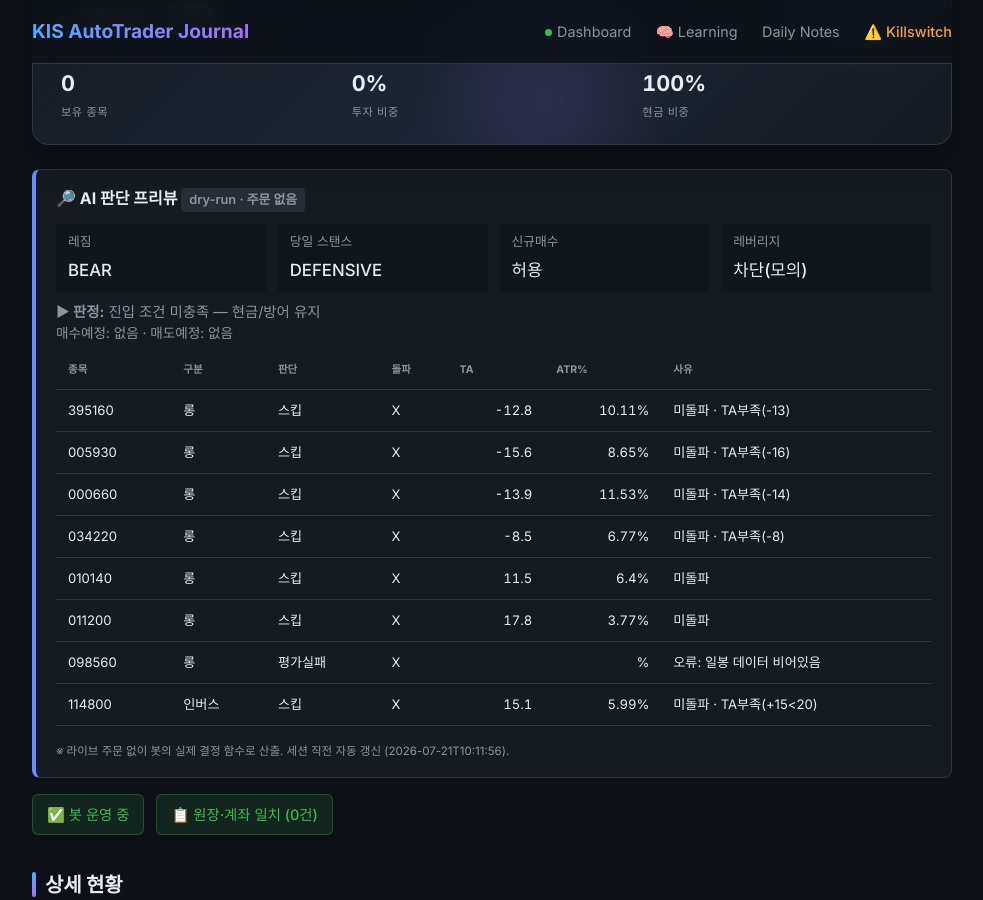
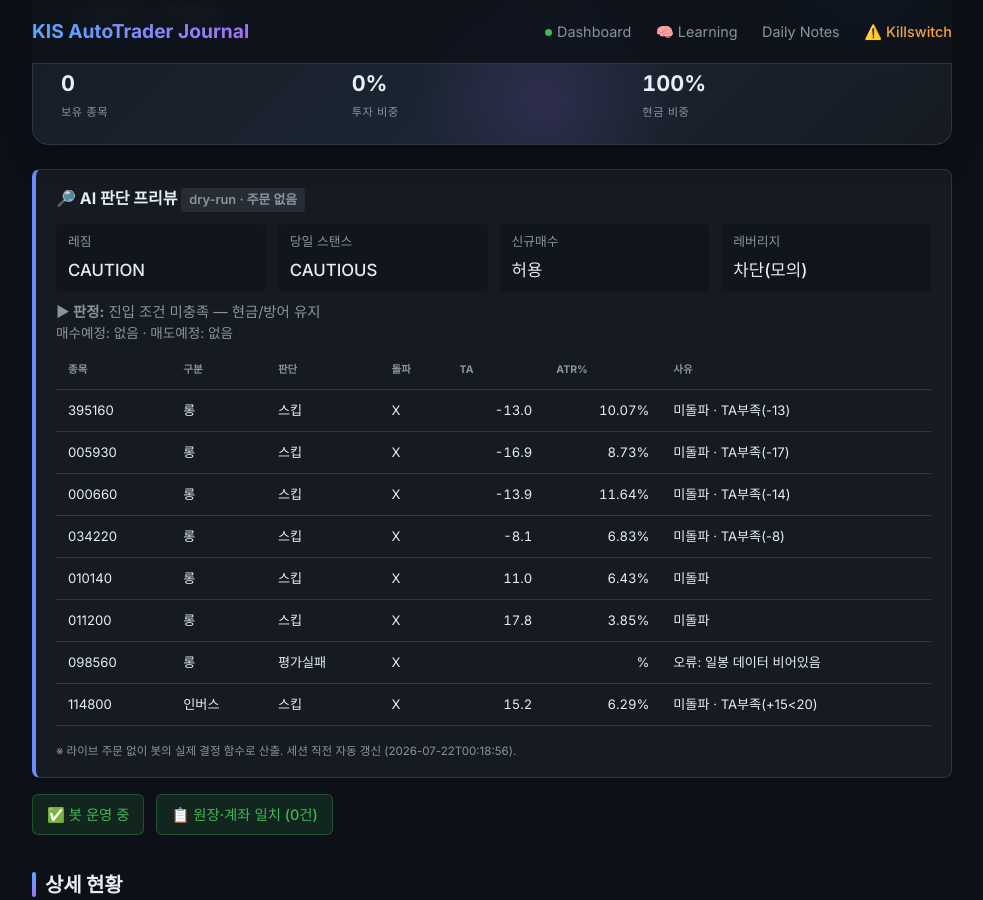
Before and after one commit to BudongJW/kis-trading-journal, a Jekyll site: the page built from index.html, in a window 1280 px wide and 900 px high, scrolled down 209 px. Shown: the whole window, without its empty margins (148-1131 px from the left). Built offline with Jekyll 4.4.1, drawn with Linux system fonts in a browser that asks for light colours; nearby versions of some CDN libraries.

Commit message:
auto: dry-run preview 07-21 15:19Z

```diff
--- a/_data/dry_run.json
+++ b/_data/dry_run.json
@@ -1,19 +1,19 @@
 {
-  "generated_at": "2026-07-21T10:11:56",
+  "generated_at": "2026-07-22T00:18:56",
   "mode": "DRY-RUN (읽기 전용, 주문 없음)",
   "market": {
-    "regime": "BEAR",
+    "regime": "CAUTION",
     "regime_blind": false,
-    "regime_detail": "카나리아 1/2 음전환 | ⚡급락 트리거 BEAR → CAUTION에서 BEAR 격상 (3일 지속 급락 BEAR (3일 -8.7%))",
-    "day_stance": "DEFENSIVE",
+    "regime_detail": "카나리아 1/2 음전환",
+    "day_stance": "CAUTIOUS",
     "day_stance_forced": false,
-    "briefing": "오늘 스탠스 방어(DEFENSIVE) · 레짐 BEAR·신뢰도 27% · 美 오버나이트 neutral(-0.1%) · 예산 25%·최대 1종목·허용 인버스",
+    "briefing": "오늘 스탠스 신중(CAUTIOUS) · 레짐 CAUTION·신뢰도 27% · 美 오버나이트 neutral(-0.1%) · 예산 40%·최대 2종목·허용 롱/인버스",
     "blocks_new_buys": false
   },
   "gates": {
     "leverage_dry_run": true,
     "leverage_gate_allowed": false,
-    "leverage_gate_reason": "레짐 BEAR(BULL 아님) → 레버리지 금지"
+    "leverage_gate_reason": "레짐 CAUTION(BULL 아님) → 레버리지 금지"
   },
   "account": {
     "cash": 65853,
@@ -26,8 +26,8 @@
       "type": "롱",
       "decision": "스킵",
       "breakout": false,
-      "ta": -12.8,
-      "atr_pct": 10.11,
+      "ta": -13.0,
+      "atr_pct": 10.07,
       "fee_gate_ok": true,
       "why_skip": "미돌파 · TA부족(-13)"
     },
@@ -36,10 +36,10 @@
       "type": "롱",
       "decision": "스킵",
       "breakout": false,
-      "ta": -15.6,
-      "atr_pct": 8.65,
+      "ta": -16.9,
+      "atr_pct": 8.73,
       "fee_gate_ok": true,
-      "why_skip": "미돌파 · TA부족(-16)"
+      "why_skip": "미돌파 · TA부족(-17)"
     },
     {
       "symbol": "000660",
@@ -47,7 +47,7 @@
       "decision": "스킵",
       "breakout": false,
       "ta": -13.9,
-      "atr_pct": 11.53,
+      "atr_pct": 11.64,
       "fee_gate_ok": true,
       "why_skip": "미돌파 · TA부족(-14)"
     },
@@ -56,8 +56,8 @@
       "type": "롱",
       "decision": "스킵",
       "breakout": false,
-      "ta": -8.5,
-      "atr_pct": 6.77,
+      "ta": -8.1,
+      "atr_pct": 6.83,
       "fee_gate_ok": true,
       "why_skip": "미돌파 · TA부족(-8)"
     },
@@ -66,8 +66,8 @@
       "type": "롱",
       "decision": "스킵",
       "breakout": false,
-      "ta": 11.5,
-      "atr_pct": 6.4,
+      "ta": 11.0,
+      "atr_pct": 6.43,
       "fee_gate_ok": true,
       "why_skip": "미돌파"
     },
@@ -77,7 +77,7 @@
       "decision": "스킵",
       "breakout": false,
       "ta": 17.8,
-      "atr_pct": 3.77,
+      "atr_pct": 3.85,
       "fee_gate_ok": true,
       "why_skip": "미돌파"
     },
@@ -93,15 +93,15 @@
       "entry_via": "-",
       "decision": "스킵",
       "breakout": false,
-      "ta": 15.1,
-      "atr_pct": 5.99,
+      "ta": 15.2,
+      "atr_pct": 6.29,
       "fee_gate_ok": true,
       "why_skip": "미돌파 · TA부족(+15<20)"
     }
   ],
   "gap_recovery": {
     "enabled_live": true,
-    "now_kst": "10:12",
+    "now_kst": "00:19",
     "window": "09:00~09:20",
     "candidates": [
       {
@@ -109,7 +109,7 @@
         "name": "KODEX 미국나스닥100TR",
         "decision": "스킵",
         "gap_open_pct": 0.08,
-        "intraday_pct": 1.92,
+        "intraday_pct": 4.53,
         "in_window": false,
         "reason": "촉발 없음(오버나이트=normal≠aggressive_buy)"
       },
@@ -118,7 +118,7 @@
         "name": "삼성전자",
         "decision": "스킵",
         "gap_open_pct": 1.23,
-        "intraday_pct": 2.94,
+        "intraday_pct": 4.86,
         "in_window": false,
         "reason": "촉발 없음(오버나이트=normal≠aggressive_buy)"
       },
@@ -127,7 +127,7 @@
         "name": "SK하이닉스",
         "decision": "스킵",
         "gap_open_pct": 0.62,
-        "intraday_pct": 2.2,
+        "intraday_pct": 3.44,
         "in_window": false,
         "reason": "촉발 없음(오버나이트=normal≠aggressive_buy)"
       },
@@ -136,7 +136,7 @@
         "name": "LG디스플레이",
         "decision": "스킵",
         "gap_open_pct": -1.82,
-        "intraday_pct": 1.55,
+        "intraday_pct": 0.52,
         "in_window": false,
         "reason": "촉발 없음(오버나이트=normal≠aggressive_buy)"
       },
@@ -145,7 +145,7 @@
         "name": "삼성중공업",
         "decision": "스킵",
         "gap_open_pct": -0.95,
-        "intraday_pct": 1.69,
+        "intraday_pct": 2.41,
         "in_window": false,
         "reason": "촉발 없음(오버나이트=normal≠aggressive_buy)"
       },
@@ -154,7 +154,7 @@
         "name": "HMM",
         "decision": "스킵",
         "gap_open_pct": -0.74,
-        "intraday_pct": 1.38,
+        "intraday_pct": 0.5,
         "in_window": false,
         "reason": "촉발 없음(오버나이트=normal≠aggressive_buy)"
       },
@@ -171,17 +171,17 @@
   },
   "morning_momentum": {
     "enabled_live": true,
-    "now_kst": "10:12",
+    "now_kst": "00:19",
     "window": "09:00~14:00",
     "up_th": 0.6,
     "down_th": 0.6,
     "benchmark": "069500",
-    "direction": "long",
-    "in_window": true,
-    "move_pct": 2.36,
-    "intraday_pct": 2.64,
-    "would_enter": true,
-    "reason": "상승 아침추세 (전일대비 +2.36%, 시가대비 +2.64%)"
+    "direction": "none",
+    "in_window": false,
+    "move_pct": 3.89,
+    "intraday_pct": 4.18,
+    "would_enter": false,
+    "reason": "윈도 밖(00:19∉09:00~14:00)"
   },
   "us_entry_candidates": [
     {
@@ -198,27 +198,27 @@
       "type": "long",
       "decision": "스킵",
       "breakout": false,
-      "ta": 11.9,
-      "atr_pct": 1.15,
-      "why_skip": "미돌파 · TA부족(+12)"
+      "ta": -9.9,
+      "atr_pct": 1.09,
+      "why_skip": "미돌파 · TA부족(-10)"
     },
     {
       "symbol": "XLF",
       "type": "long",
       "decision": "스킵",
       "breakout": false,
-      "ta": 7.7,
-      "atr_pct": 1.23,
-      "why_skip": "미돌파 · TA부족(+8)"
+      "ta": -6.2,
+      "atr_pct": 1.24,
+      "why_skip": "미돌파 · TA부족(-6)"
     },
     {
       "symbol": "SH",
       "type": "inverse",
-      "decision": "진입가능",
-      "breakout": true,
-      "ta": 20.2,
-      "atr_pct": 0.89,
-      "why_skip": "-"
+      "decision": "스킵",
+      "breakout": false,
+      "ta": 21.0,
+      "atr_pct": 0.84,
+      "why_skip": "미돌파"
     },
     {
       "symbol": "PSQ",
@@ -231,9 +231,9 @@
       "type": "defensive",
       "decision": "스킵",
       "breakout": false,
-      "ta": 6.8,
-      "atr_pct": 0.5,
-      "why_skip": "미돌파 · TA부족(+7) · 수수료게이트"
+      "ta": -3.8,
+      "atr_pct": 0.51,
+      "why_skip": "미돌파 · TA부족(-4) · 수수료게이트"
     },
     {
       "symbol": "SHY",
@@ -246,9 +246,7 @@
     }
   ],
   "us_summary": {
-    "would_buy": [
-      "SH"
-    ]
+    "would_buy": []
   },
   "summary": {
     "would_buy": [],
```
